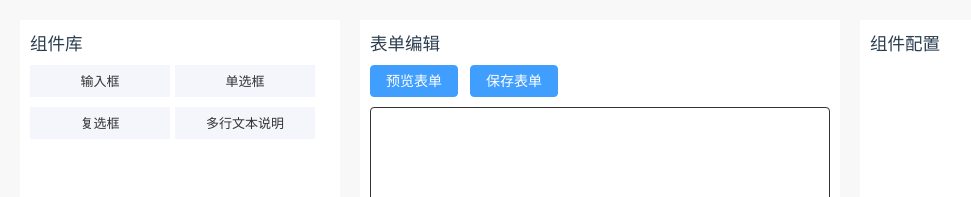
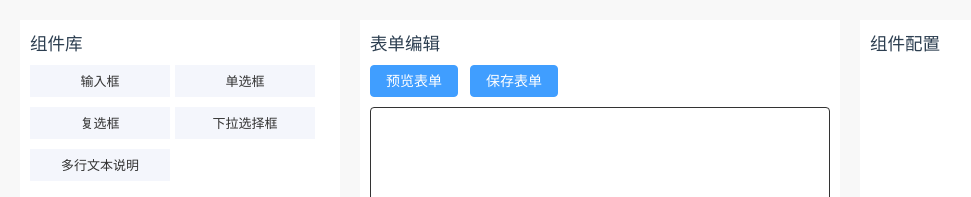
Before and after one commit to Jywud/vite3-vue3-form, a Vue app: page / in a window 1280 px wide. Shown: the top 197 px of the page, without its empty margins (0-971 px from the left). Built offline with nearby package versions, Linux system fonts and the light colour scheme.

Commit message:
feat: 增加select控件

```diff
--- a/src/common/const/componentLib.js
+++ b/src/common/const/componentLib.js
@@ -36,6 +36,20 @@ export const baseComponents = [
     },
   },
   {
+    name: "下拉选择框",
+    type: "select",
+    required: false,
+    disabled: false,
+    defaultValue: "",
+    config: {
+      options: [
+        { value: "1", name: "选项一" },
+        { value: "2", name: "选项二" },
+        { value: "3", name: "选项三" },
+      ],
+    },
+  },
+  {
     name: "多行文本说明",
     type: "textareaInfo",
     content: "多行文本内容多行文本内容多行文本内容",
--- a/src/common/const/componentMap.js
+++ b/src/common/const/componentMap.js
@@ -6,6 +6,8 @@ import DYRadio from '@c/DYRadio/index.vue';
 import DYRadioConfig from '@c/DYRadio/config.vue';
 import DYCheckbox from '@c/DYCheckbox/index.vue';
 import DYCheckboxConfig from '@c/DYCheckbox/config.vue';
+import DYSelect from '@c/DYSelect/index.vue';
+import DYSelectConfig from '@c/DYSelect/config.vue';
 import TextareaInfo from '@c/TextareaInfo/index.vue';
 import TextareaInfoConfig from '@c/TextareaInfo/config.vue';
 
@@ -28,4 +30,8 @@ export const compMap = {
     componentView: shallowRef(TextareaInfo),
     componentConfig: shallowRef(TextareaInfoConfig),
   },
+  select: {
+    componentView: shallowRef(DYSelect),
+    componentConfig: shallowRef(DYSelectConfig),
+  },
 };
--- /dev/null
+++ b/src/components/DYSelect/config.vue
@@ -0,0 +1,39 @@
+<template>
+    <div class="mt10">
+        <div class="mb10 fontw">标题</div>
+        <el-input v-model="activeComp.name" />
+    </div>
+    <div>
+        <el-checkbox v-model="activeComp.required" label="是否必填" />
+        <el-checkbox v-model="activeComp.disabled" label="是否禁用" />
+    </div>
+    <div class="options-panel mt10">
+        <p class="mb10 fontw">选项配置</p>
+        <div class="tip-box">请勿使用相同的选项名和选项值</div>
+        <div class="mb10" v-for="(item, index) in activeComp.config.options" :key="item.value">
+            选项名:<el-input v-model="item.name"></el-input>
+            选项值:<el-input v-model="item.value"></el-input>
+            <el-button type="danger" link  @click="activeComp.config.options.splice(index, 1)">删除</el-button>
+        </div>
+        <el-button type="primary" @click="addOption">添加选项</el-button>
+    </div>
+</template>
+<script setup>
+const props = defineProps({
+    activeComp: {
+        type: Object,
+        default: () => ({})
+    }
+})
+
+const addOption = ()=> {
+    props.activeComp.config.options.push({value: 'XXX', name: 'XXX'})
+}
+</script>
+<style lang="less" scoped>
+.tip-box{
+    color: #fff;
+    padding: 5px;
+    background-color: #e6a23c;
+}
+</style>
--- /dev/null
+++ b/src/components/DYSelect/index.vue
@@ -0,0 +1,37 @@
+<template>
+    <el-select v-model="compVal" placeholder="请选择" clearable :disabled="compData.disabled" style="width:100%">
+        <el-option :label="item.name" :value="item.value"  v-for="item in compData.config.options" :key="item.value"></el-option>
+    </el-select>
+</template>
+<script setup>
+import { computed } from 'vue'
+const props = defineProps({
+    model: {
+        type: String,
+        default: ''
+    },
+    compData: {
+        type: Object,
+        default: () => ({})
+    },
+    modelValue: {
+        type: Array,
+        default: ()=> []
+    }
+})
+
+const emits = defineEmits(['update:modelValue'])
+
+let compVal = computed({
+    get() {
+        return props.modelValue
+    },
+    set(val) {
+        emits('update:modelValue', val)
+    }
+})
+
+</script>
+<style lang="less" scoped>
+
+</style>
--- a/src/components/FormBuild/index.vue
+++ b/src/components/FormBuild/index.vue
@@ -68,7 +68,7 @@ const initFormRender = () => {
         // 设置表单规则
         if (item.type === 'input') {
             formRules[item.id] = [{ required: item.required, message: '请输入', trigger: 'blur' }]
-        } else if (item.type === 'radio' || item.type === 'checkbox') {
+        } else if (item.type === 'radio' || item.type === 'checkbox' || item.type === 'select') {
             formRules[item.id] = [{ required: item.required, message: '请选择', trigger: 'change' }]
         }
     })
```
